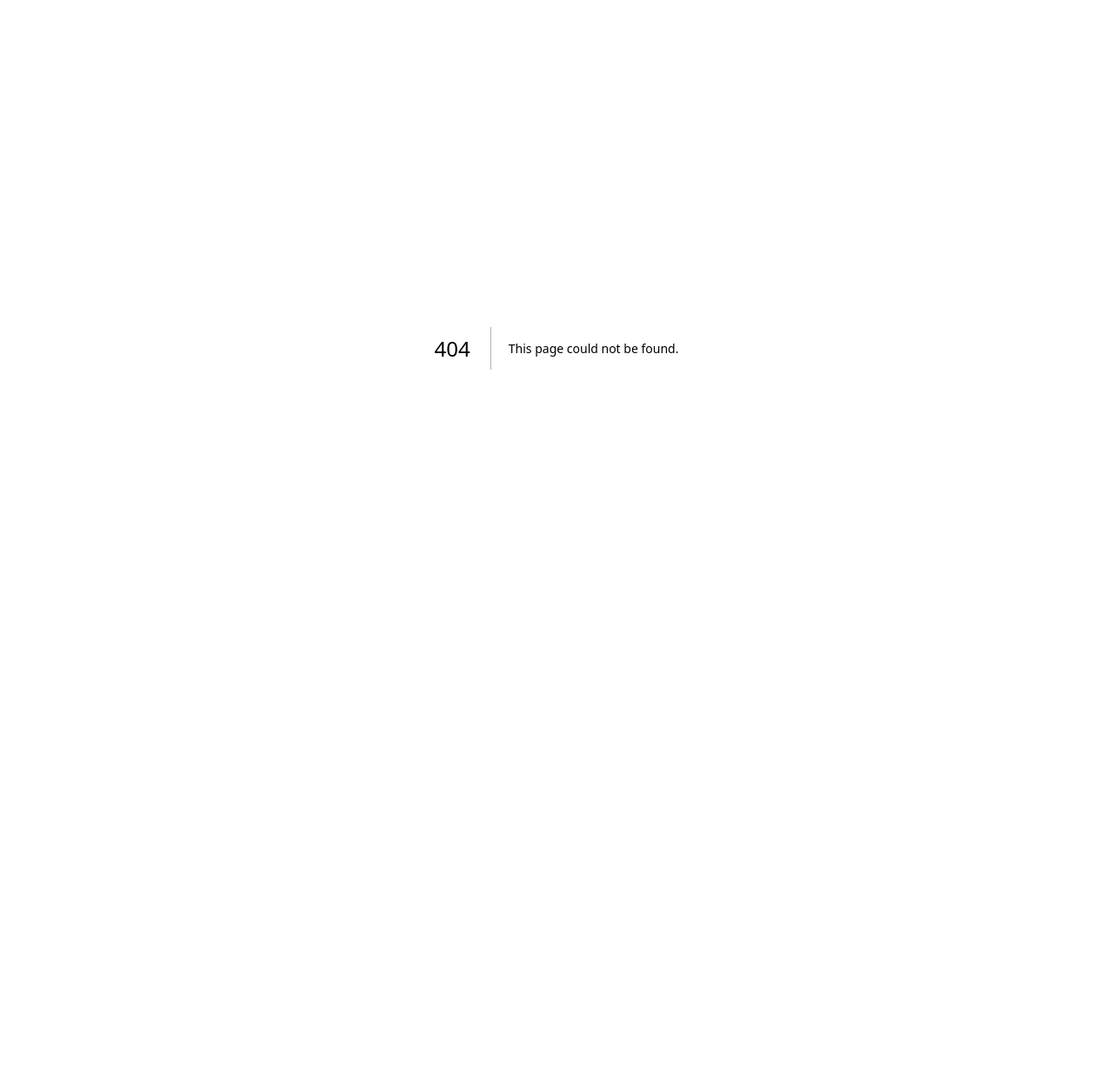
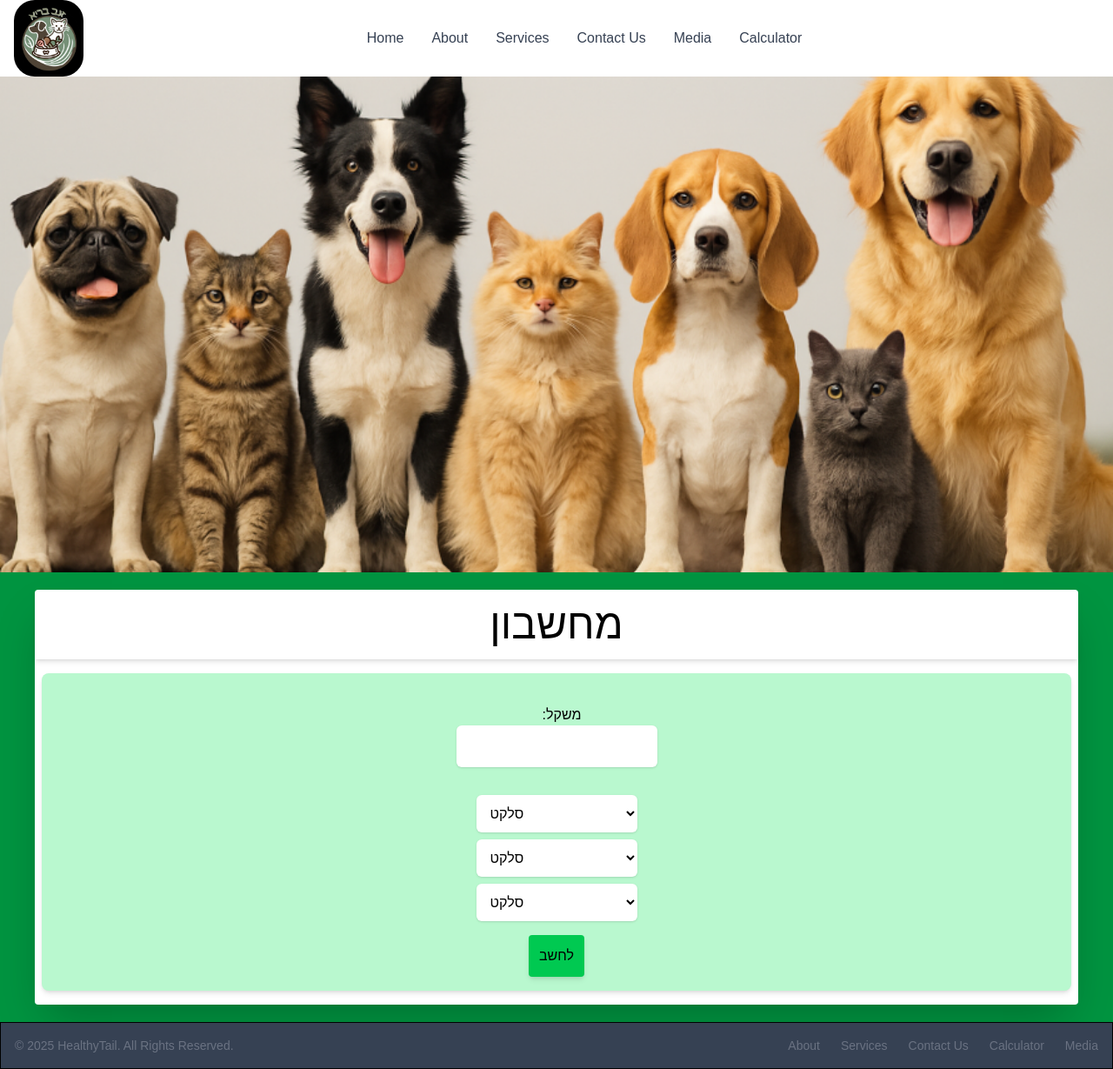
Before and after one commit to vitorreisler/healthyTail, a Next.js app: page /rotas/calculator in a window 1280 px wide. Before the commit this address had no page. Shown: the whole page at 87% size. Before the commit the page ends 800 px from the top, so only its background shows below. Built offline with nearby package versions, Linux system fonts and the light colour scheme.

Commit message:
calculadora implementada

```diff
--- a/src/components/footer.jsx
+++ b/src/components/footer.jsx
@@ -28,6 +28,11 @@ const Footer = () => {
             </a>
           </li>
           <li>
+            <a href="/rotas/calculator" className="hover:underline me-4 md:me-6">
+              Calculator
+            </a>
+          </li>
+          <li>
             <a href="/rotas/media" className="hover:underline">
               Media
             </a>
--- a/src/components/navbar.jsx
+++ b/src/components/navbar.jsx
@@ -33,6 +33,10 @@ const Navbar = () => {
     {
       nome: "Media",
       rota: `${rota}/media`,
+    },
+    {
+      nome: "Calculator",
+      rota: `${rota}/calculator`,
     },
   ];
   return (
--- a/src/components/serviceCard.jsx
+++ b/src/components/serviceCard.jsx
@@ -9,6 +9,7 @@ const ServiceCards = ({ link ,nome, descricao, foto, tag1, tag2, tag3 }) => {
             className="w-full"
             src={foto}
             alt={`Service Image: ${nome}`}
+            loading="lazy"
           />
         </header>
 
--- /dev/null
+++ b/src/data/calculadoraData.js
@@ -0,0 +1,43 @@
+export const calculadoraData = [
+  {
+    nome: "אבטיח",
+    caloriasGrama: 0.3,
+    value: "melancia",
+  },
+  {
+    nome: "אגס",
+    caloriasGrama: 0.57,
+    value: "pera",
+  },
+  {
+    nome: "אוכמניות",
+    caloriasGrama: 0.57,
+    value: "blueberry",
+  },
+  {
+    nome: "בננה",
+    caloriasGrama: 0.89,
+    value:"banana",
+
+  },
+  {
+    nome: "חמאת בוטנים טבעית",
+    caloriasGrama: 6.19,
+    value: "manteiga amendoim",
+  },
+  {
+    nome: "מלון",
+    caloriasGrama: 0.36,
+    value: "melao",
+  },
+  {
+    nome: "קיווי",
+    caloriasGrama: 0.61,
+    value: "kiwi",
+  },
+  {
+    nome: "תפוח עץ",
+    caloriasGrama: 0.52,
+    value: "maca",
+  },
+];
--- a/src/data/servicesData.js
+++ b/src/data/servicesData.js
@@ -6,7 +6,7 @@ export const services = [
       foto : "/images/nutrition.jpg",
       tag1: "Food",
       tag2: "Quality",
-      tag3: "love",
+      tag3: "Love",
     },
     {
       nome: "תפריט למזון ביתי",
@@ -15,7 +15,7 @@ export const services = [
       foto: "/images/home-nutrition2.png",
       tag1: "Food",
       tag2: "Quality",
-      tag3: "love",
+      tag3: "Love",
     },
     {
       nome: "תכנית ירידה במשקל",
--- /dev/null
+++ b/src/pages/rotas/calculator.jsx
@@ -0,0 +1,191 @@
+import Layout from "@/components/layout";
+import { calculadoraData } from "@/data/calculadoraData";
+import { useState } from "react";
+
+const Calculator = () => {
+  const [peso, setPeso] = useState("");
+  const [fruit1Value, setFruit1Value] = useState(0);
+  const [fruit2Value, setFruit2Value] = useState(0);
+  const [fruit3Value, setFruit3Value] = useState(0);
+  const [fruit1Name, setFruit1Name] = useState("");
+  const [fruit2Name, setFruit2Name] = useState("");
+  const [fruit3Name, setFruit3Name] = useState("");
+  const [pesoSnack, setPesoSnack] = useState(null);
+  const [gramasPorFruta, setGramasPorFruta] = useState([]);
+
+  const pesoMetabolico = Math.pow(peso, 0.75);
+  const necessidadeEnergetica = pesoMetabolico * 95;
+  const caloriasPermitidas = necessidadeEnergetica * 0.1;
+
+  const calcularPesoDoSnack = (c1, c2, c3) => {
+    const calorias = [c1, c2, c3].filter((c) => c > 0);
+    const proporcao = 1 / calorias.length;
+
+    let pesoTotal = 0;
+    const gramas = [];
+
+    calorias.forEach((caloriaFruta) => {
+      const caloriasParaFruta = caloriasPermitidas * proporcao;
+      const pesoFruta = caloriasParaFruta / caloriaFruta;
+      pesoTotal += pesoFruta;
+      gramas.push(pesoFruta);
+    });
+
+    setGramasPorFruta(gramas);
+    return pesoTotal;
+  };
+
+  const handleSubmit = (e) => {
+    e.preventDefault();
+
+    const totalPesoSnack = calcularPesoDoSnack(
+      fruit1Value,
+      fruit2Value,
+      fruit3Value
+    );
+    setPesoSnack(totalPesoSnack);
+
+    console.log("Peso:", peso);
+    console.log(fruit1Name, fruit1Value);
+    console.log(fruit2Name, fruit2Value);
+    console.log(fruit3Name, fruit3Value);
+    console.log("pesoMetabolico", pesoMetabolico);
+    console.log("necessidadeEnergetica", necessidadeEnergetica);
+    console.log("caloriasPermitidas", caloriasPermitidas);
+    console.log("Peso total do snack:", totalPesoSnack.toFixed(2), "g");
+    console.log(gramasPorFruta);
+
+  };
+
+  function getFruit1NameAndValue(e) {
+    setFruit1Value(parseFloat(e.target.value));
+    setFruit1Name(e.target.options[e.target.selectedIndex].text);
+  }
+  function getFruit2NameAndValue(e) {
+    setFruit2Value(parseFloat(e.target.value));
+    setFruit2Name(e.target.options[e.target.selectedIndex].text);
+  }
+  function getFruit3NameAndValue(e) {
+    setFruit3Value(parseFloat(e.target.value));
+    setFruit3Name(e.target.options[e.target.selectedIndex].text);
+  }
+
+  return (
+    <Layout pageName={"מחשבון"}>
+      <div className="lg:w-dvw border-black rounded-lg p-4 text-center bg-green-200 shadow-md">
+        <form onSubmit={handleSubmit}>
+          <div className=" flex flex-col-reverse items-center justify-center py-5">
+            <input
+                className="max-w-[300px] bg-white text-center p-3 rounded-md shadow-sm"
+              type="number"
+              id="pesoAnimal"
+              value={peso}
+              onChange={(e) => setPeso(parseFloat(e.target.value))}
+            />
+            <label className="pl-3" htmlFor="pesoAnimal">
+              :משקל{" "}
+            </label>
+          </div>
+
+          <div className="flex flex-wrap justify-evenly items-center">
+            <div className=" text-center mt-3">
+              <select
+                onChange={(e) => getFruit1NameAndValue(e)}
+                className="bg-white block p-3 mb-2 rounded-md shadow-sm"
+                id="fruta1"
+              >
+                <option value="0">סלקט</option>
+                {calculadoraData.map((fruta, index) => (
+                  <option key={index} value={fruta.caloriasGrama}>
+                    {fruta.nome}
+                  </option>
+                ))}
+              </select>
+
+              <select
+                onChange={(e) => getFruit2NameAndValue(e)}
+                className="bg-white block p-3 mb-2 rounded-md shadow-sm"
+                id="fruta2"
+              >
+                <option value="0">סלקט</option>
+                {calculadoraData.map((fruta, index) => (
+                  <option key={index} value={fruta.caloriasGrama}>
+                    {fruta.nome}
+                  </option>
+                ))}
+              </select>
+
+              <select
+                onChange={(e) => getFruit3NameAndValue(e)}
+                className="bg-white block p-3 rounded-md shadow-sm"
+                id="fruta3"
+              >
+                <option value="0">סלקט</option>
+                {calculadoraData.map((fruta, index) => (
+                  <option key={index} value={fruta.caloriasGrama}>
+                    {fruta.nome}
+                  </option>
+                ))}
+              </select>
+            </div>
+
+            {/* TABELA DE RESULTADOS */}
+                          {pesoSnack !== null && !isNaN(pesoSnack) && (
+
+            <div className="py-4 my-3 bg-green-400 rounded-md shadow-md">
+                <>
+                  <ul className="p-3">
+                    {pesoMetabolico && necessidadeEnergetica && caloriasPermitidas && (
+                      <>
+                      <li>
+                        משקל מטבולי: {pesoMetabolico.toFixed(2)} ק"ג
+                      </li>
+                      <li>
+                        צורך אנרגטי: {necessidadeEnergetica.toFixed(2)} קלוריות
+                      </li>
+                      <li>
+                           קלוריות מותרות מחטיף: {caloriasPermitidas.toFixed(2)} קלוריות
+                        </li>
+                      </>
+                    )}
+
+                    <li className="mt-4 font-bold">
+                      משקל חטיף : {pesoSnack.toFixed(2)} גרם
+                    </li>
+                    {fruit1Name && (
+                      <li>
+                        {fruit1Name}: {gramasPorFruta[0]?.toFixed(2)} גרם
+
+                      </li>
+                    )}
+                    {fruit2Name && (
+                      <li>
+                        {fruit2Name}: {gramasPorFruta[1]?.toFixed(2)} גרם
+
+                      </li>
+                    )}
+                    {fruit3Name && (
+                      <li>
+                        {fruit3Name}: {gramasPorFruta[2]?.toFixed(2)} גרם
+
+                      </li>
+                    )}
+                  </ul>
+                </>
+            </div>
+              )}
+          </div>
+
+          <button
+            type="submit"
+            className="bg-green-500 p-3 rounded mt-4 shadow-md"
+          >
+            לחשב
+          </button>
+        </form>
+      </div>
+    </Layout>
+  );
+};
+
+export default Calculator;
```
